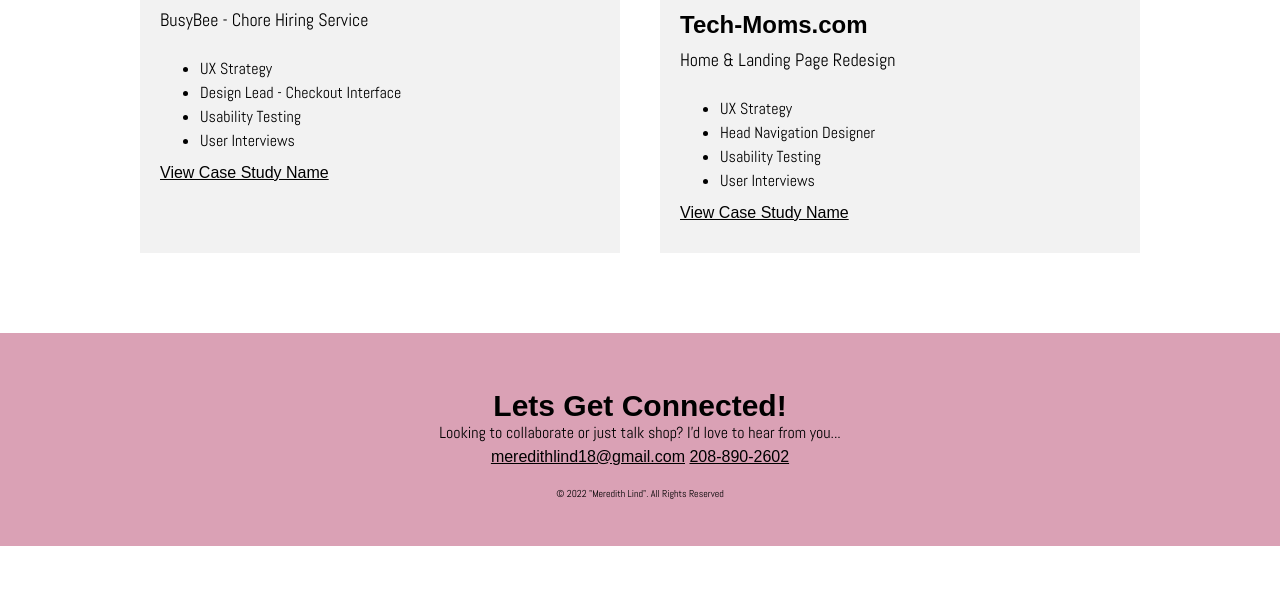
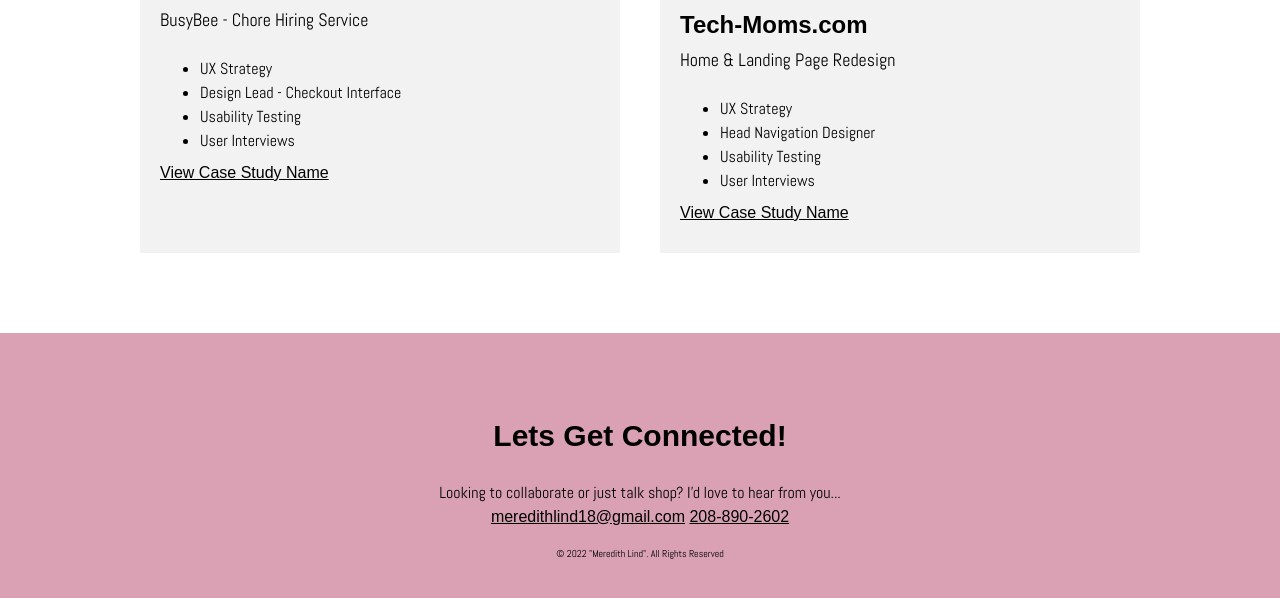
Before and after one commit to MeredithLind18/Portfolio, a plain HTML site: page index.html in a window 1280 px wide. Shown: the part 1508-2106 px from the top of the page. Before the commit the page ends 2054 px from the top, so only its background shows below. Drawn offline with Linux system fonts and the light colour scheme.

Commit message:
Update index.html

```diff
--- a/index.html
+++ b/index.html
@@ -169,7 +169,8 @@
 <!--Footer-->
     <footer>
         <!--Contact-->
-        <h2 class="margin-bottom_five">Lets Get Connected!</h2>
+        <h2 class="margin-bottom_five" style="line-height:2.5;">
+          Lets Get Connected!</h2>
         <p>Looking to collaborate or just talk shop? I'd love to hear from you...</p>
         <a class="link" href="mailto:meredithlind18@gmail.com" target="blank">meredithlind18@gmail.com</a>
         <a class="link" href="tel:208-890-2602">208-890-2602</a>
```
